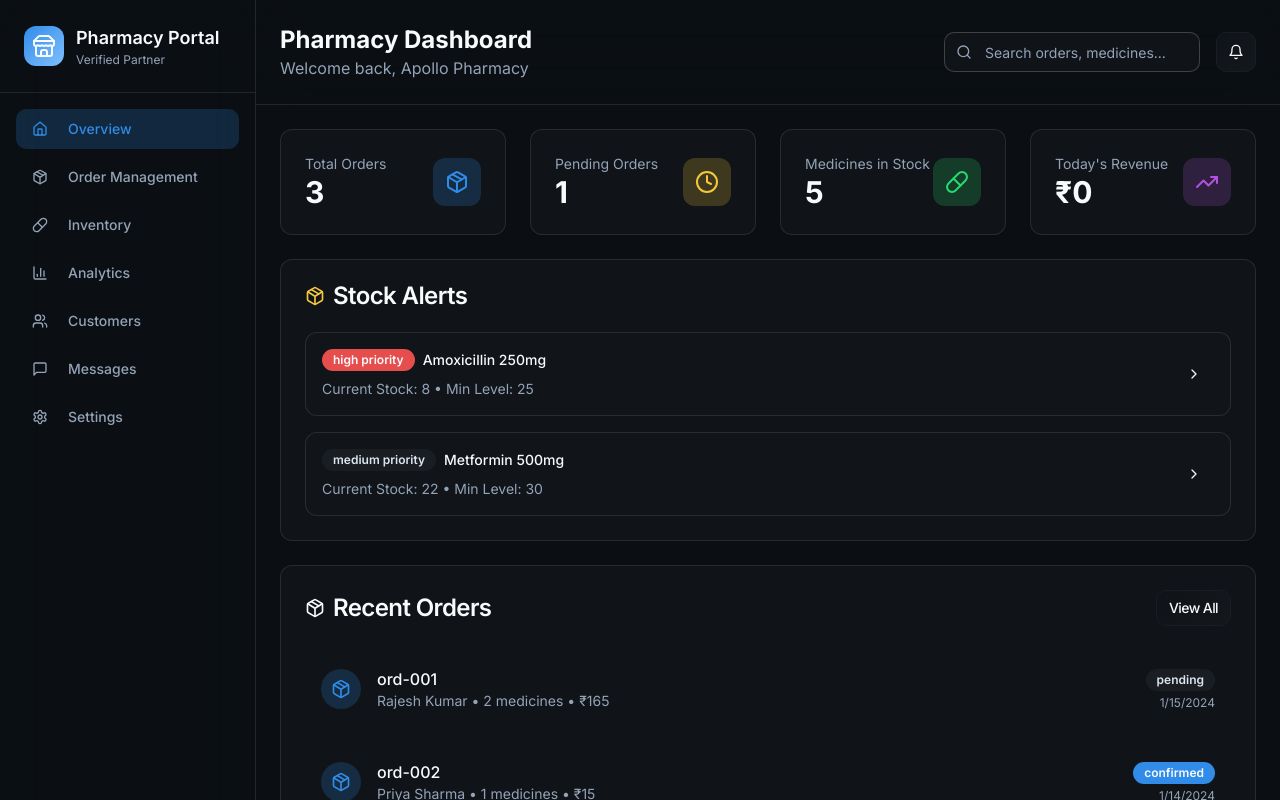
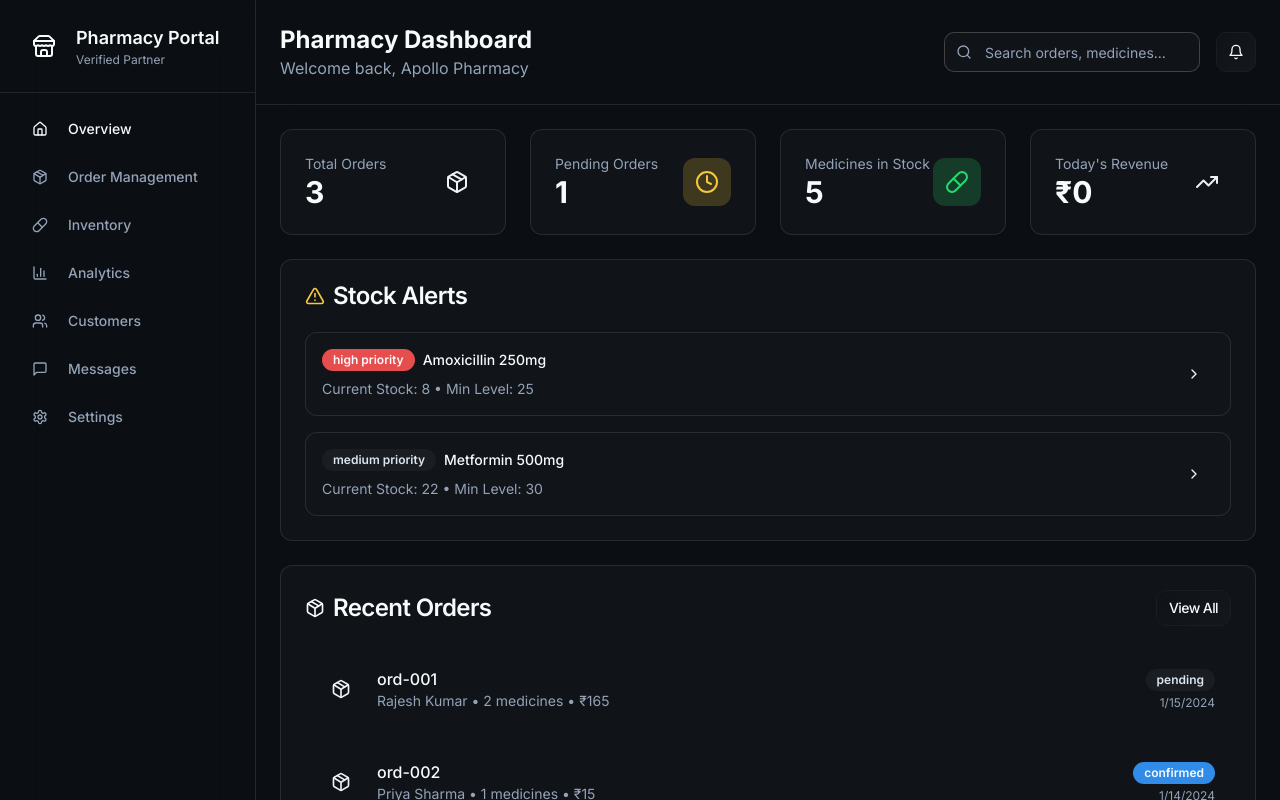
Before and after one commit to Devika1126/med-nexus-ai-hub, a React (Vite) app: page /dashboard/pharmacy in a window 1280 px wide. Shown: the top 800 px of the page. Built offline with nearby package versions, Linux system fonts and the light colour scheme.

Commit message:
Refactor: Make pharmacy dashboard consistent

```diff
--- a/src/pages/PharmacyDashboard.tsx
+++ b/src/pages/PharmacyDashboard.tsx
@@ -87,8 +87,8 @@ const PharmacyDashboard = () => {
         <div className="w-64 border-r border-white/10 backdrop-blur-xl">
           <div className="p-6 border-b border-white/10">
             <div className="flex items-center space-x-3">
-              <div className="w-10 h-10 bg-gradient-primary rounded-lg flex items-center justify-center">
-                <Store className="w-6 h-6 text-primary-foreground" />
+              <div className="w-10 h-10 bg-pharmacy/20 rounded-lg flex items-center justify-center">
+                <Store className="w-6 h-6 text-pharmacy" />
               </div>
               <div>
                 <h1 className="text-lg font-semibold text-foreground">Pharmacy Portal</h1>
@@ -103,7 +103,7 @@ const PharmacyDashboard = () => {
                 key={item.id}
                 variant={activeTab === item.id ? "secondary" : "ghost"}
                 className={`w-full justify-start ${
-                  activeTab === item.id ? 'bg-primary/20 text-primary' : 'text-muted-foreground hover:text-foreground'
+                  activeTab === item.id ? 'bg-pharmacy/20 text-pharmacy' : 'text-muted-foreground hover:text-foreground'
                 }`}
                 onClick={() => setActiveTab(item.id)}
               >
@@ -163,10 +163,10 @@ const PharmacyDashboard = () => {
                             <p className="text-3xl font-bold text-foreground">{stat.value}</p>
                           </div>
                           <div className={`w-12 h-12 rounded-xl flex items-center justify-center ${
-                            stat.color === 'primary' ? 'bg-primary/20 text-primary' :
+                            stat.color === 'primary' ? 'bg-pharmacy/20 text-pharmacy' :
                             stat.color === 'warning' ? 'bg-warning/20 text-warning' :
                             stat.color === 'success' ? 'bg-success/20 text-success' :
-                            'bg-lab/20 text-lab'
+                            'bg-pharmacy/20 text-pharmacy'
                           }`}>
                             <stat.icon className="w-6 h-6" />
                           </div>
@@ -180,7 +180,7 @@ const PharmacyDashboard = () => {
                 <Card className="glass-card border-white/10">
                   <CardHeader>
                     <CardTitle className="flex items-center text-foreground">
-                      <Package className="w-5 h-5 mr-2 text-warning" />
+                      <AlertTriangle className="w-5 h-5 mr-2 text-warning" />
                       Stock Alerts
                     </CardTitle>
                   </CardHeader>
@@ -229,8 +229,8 @@ const PharmacyDashboard = () => {
                       {recentOrders.map((order) => (
                         <div key={order.id} className="flex items-center justify-between p-4 rounded-lg hover:bg-muted/20 transition-colors">
                           <div className="flex items-center space-x-4">
-                            <div className="w-10 h-10 bg-primary/20 rounded-full flex items-center justify-center">
-                              <Package className="w-5 h-5 text-primary" />
+                            <div className="w-10 h-10 bg-pharmacy/20 rounded-full flex items-center justify-center">
+                              <Package className="w-5 h-5 text-pharmacy" />
                             </div>
                             <div>
                               <p className="font-medium text-foreground">{order.id}</p>
```
